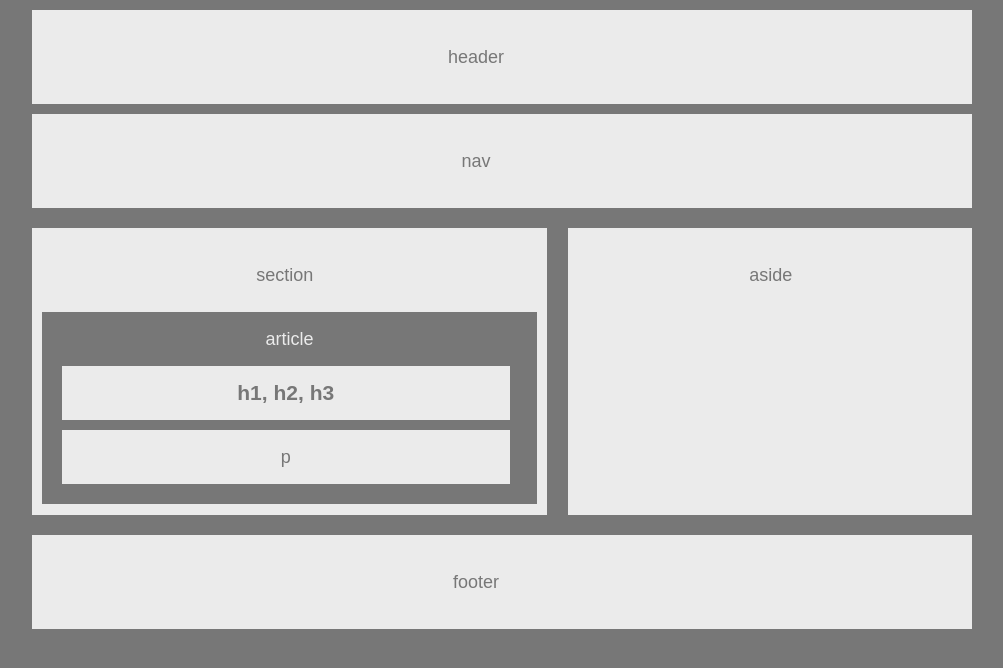
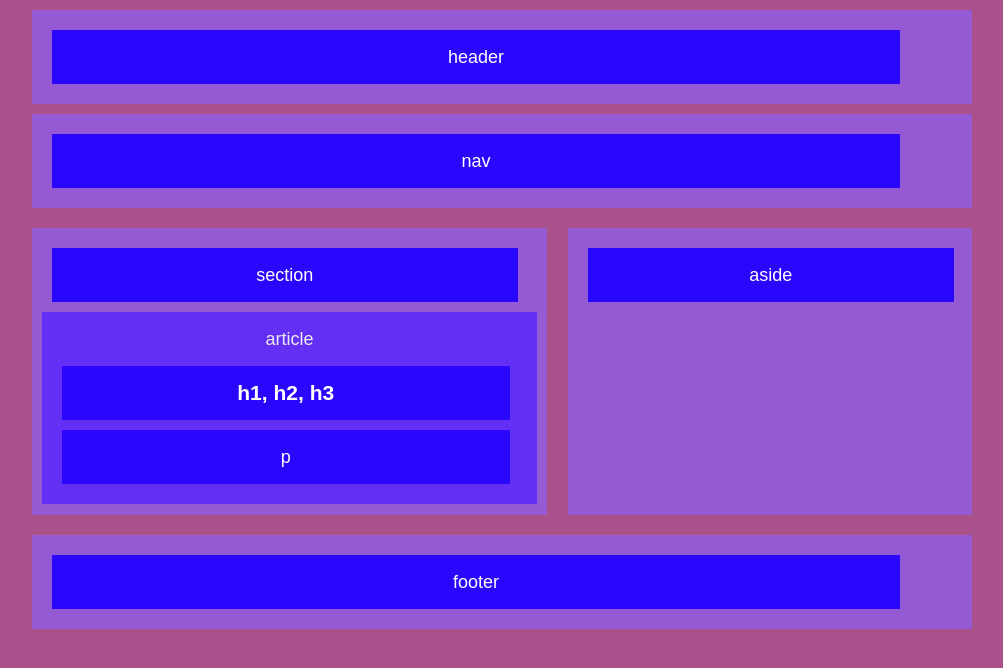
Before and after one commit to dorianfischer/HW-Wireframe, a plain HTML site: page Index.html in a window 1280 px wide. Shown: the whole page, without its empty margins (138-1141 px from the left). Drawn offline with Linux system fonts and the light colour scheme.

Commit message:
color set

```diff
--- a/Style.css
+++ b/Style.css
@@ -4,8 +4,8 @@ body {
     font-family: Arial, "Helvetica Neue", Helvetica, sans-serif;
     font-size: 18px;
     line-height: 34px;
-    color: #777777;
-    background: #777777;
+    color: #000000;
+    background: #aa518c;
   }
 
   header,
@@ -17,7 +17,7 @@ body {
     padding: 10px;
     margin: 10px;
     text-align: center;
-    background: #ebebeb;
+    background: #945bd4;
   }
 
   section {
@@ -39,7 +39,7 @@ body {
   article {
     padding: 10px;
     color: #ebebeb;
-    background: #777777;
+    background: #642ff5;
   }
 
   .clear {
@@ -51,7 +51,7 @@ body {
     width: 90%;
     padding: 10px;
     margin: 10px;
-    color: #777777;
+    color: #fdfdfd;
     text-align: center;
-    background: #ebebeb;
+    background: #2b06fc;
   }
```
